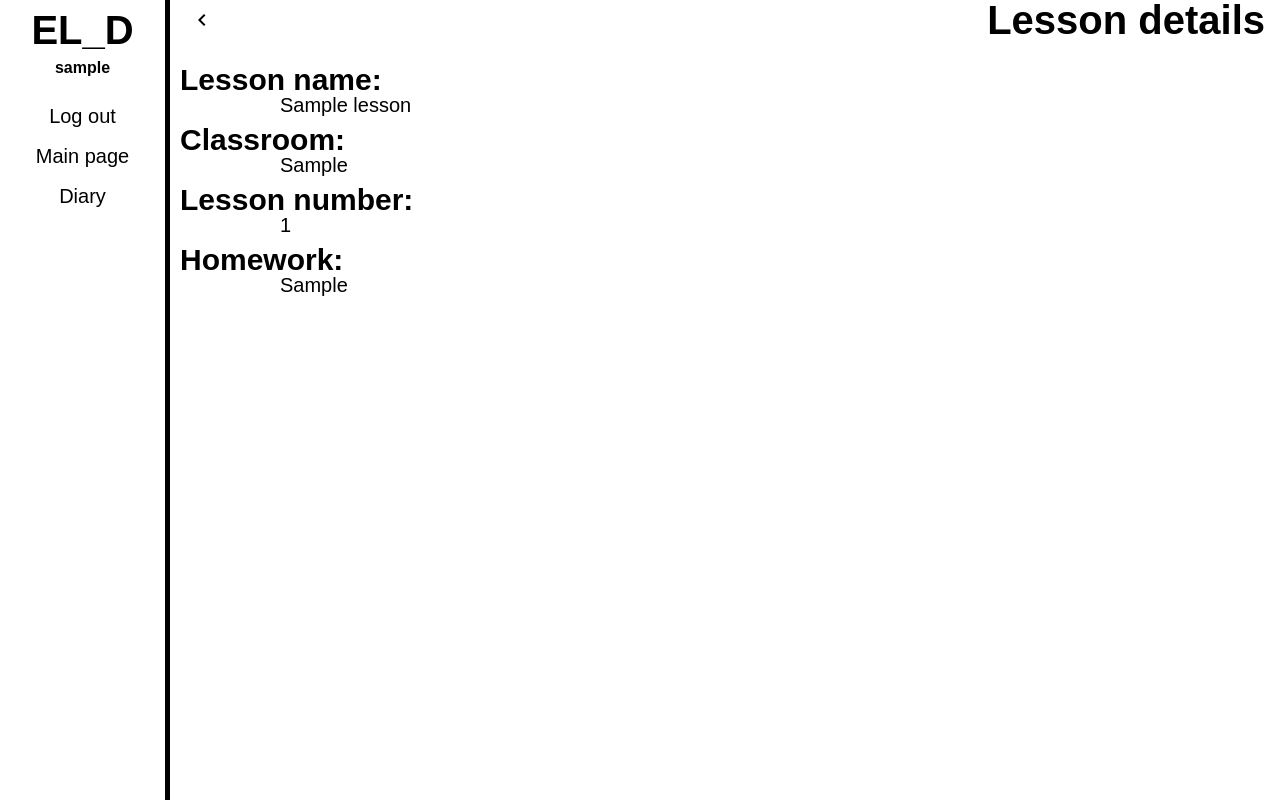
After one commit to SashaPorubaymikh/el_d, a Django app: page /diary/lesson_details/1/ in a window 1280 px wide. The commit adds this page. Run offline with Django 3.2, Linux system fonts and the light colour scheme; a user stored in the database is signed in; tables that the repository leaves empty hold one stand-in row (values such as "Sample post").

Commit message:
Added edit lesson view, lessn details view. Added sidebar.

```diff
--- /dev/null
+++ b/desktop/lesson_details_view.py
@@ -0,0 +1,21 @@
+from django.shortcuts import render, HttpResponseRedirect
+from django.contrib.auth.decorators import login_required
+
+from diary.models import Lesson, HomeWork
+
+@login_required
+def lesson_details(request, id):
+    homework = HomeWork.objects.filter(id=id).first()
+    if homework != None and homework.lesson.user == request.user:
+        lesson = homework.lesson
+        context = {
+            'name' : lesson.name,
+            'classroom' : lesson.classroom,
+            'number' : lesson.number,
+            'homework' : homework.homework,
+            'username' : request.user.username,
+            'user_is_authenticated' : True,
+        }
+        return render(request, 'desktop/lesson_details.html', context=context)
+
+    return HttpResponseRedirect(reverse('diary:diary', args=[0]))
--- a/desktop/urls.py
+++ b/desktop/urls.py
@@ -4,7 +4,6 @@ from django.urls import path, include, register_converter
 from .diary_view import diary_page
 from .edit_lesson_view import add_lesson, delete_lesson, add_homework, mark_as_done
 from .lesson_details_view import lesson_details
-
 
 app_name = 'diary'
 
@@ -21,4 +20,9 @@ register_converter(NegativeIntConverter, "negativeInt")
 
 urlpatterns = [
   path('week/<negativeInt:week>/', diary_page, name='diary'),
+  path('add_lesson/', add_lesson, name='add_lesson'),
+  path('delete_lesson/<int:id>/', delete_lesson, name='delete_lesson'),
+  path('edit_homework/<negativeInt:week>/<int:id>/', add_homework, name='edit_homework'),
+  path('lesson_details/<int:id>/', lesson_details, name="lesson_details"),
+  path('mark_as_done/<int:id>/', mark_as_done, name="mark_as_done"),
 ]
--- /dev/null
+++ b/static/desktop/left.css
@@ -0,0 +1,35 @@
+.sidebar {
+    border-right: 5px solid black;
+    height: 100%;
+}
+
+.site_name {
+    font-size: 40px;
+    text-align: center;
+    font-weight: 800;
+    margin-bottom: 10px;
+    padding-top: 10px;
+}
+
+.username {
+    text-align: center;
+    margin-bottom: 20px;
+    font-weight: 600;
+}
+
+.link {
+    text-align: center;
+    display: block;
+    font-size: 20px;
+    text-decoration: none;
+    color: inherit;
+    padding: 10px 0;
+}
+
+.link:hover {
+    background: #ededed;
+    border-top: 2px solid black;
+    border-bottom: 2px solid black;
+    padding: 8px 0;
+    transition: 100ms;
+}
--- /dev/null
+++ b/static/desktop/lesson_details.css
@@ -0,0 +1,27 @@
+.main_section {
+    display: flex;
+    height: 100%;
+    font-family: sans-serif;
+}
+
+.left {
+    width: 170px;
+}
+
+.details {
+    flex: 1;
+    margin-left: 10px;
+}
+
+.parameter {
+    font-size: 30px;
+    font-weight: 600;
+}
+
+.argument {
+    font-size: 20px;
+    font-weight: 400;
+    margin-left: 100px;
+    margin-bottom: 10px;
+    width: 50%;
+}
--- /dev/null
+++ b/static/includes/navbar.css
@@ -0,0 +1,36 @@
+
+.navbar {
+    margin: 0px 0px 10px 0px;
+    display: flex;
+    justify-content: space-between;
+}
+
+.right_navbar {
+    display: flex;
+}
+
+.left_navbar {
+    display: flex;
+}
+
+.navbar_link {
+    margin-top: 3px;
+    padding: 5px 10px 5px 10px;
+    text-decoration: none;
+    color: black;
+    transition: 0.25ms;
+    font-size: 18px;
+    height: 18px;
+}
+.navbar_link:hover {
+    padding: 3px 8px 8px 8px;
+    background-color: lightgray;
+    border: 2px solid black;
+}
+
+.page_name {
+    font-size: 40px;
+    font-weight: 800;
+    margin-bottom: 15px;
+    margin-right: 15px;
+}
--- /dev/null
+++ b/templates/desktop/left.html
@@ -0,0 +1,18 @@
+{% load static %}
+
+<link rel="stylesheet" type="text/css" href="{% static '/desktop/left.css' %}">
+
+<div class="sidebar">
+    <h2 class="site_name">EL_D</h2>
+    <p class="username">{{ username }}</p>
+    {% if user_is_authenticated %}
+        <a class="link" href="{% url 'user:logout' %}">Log out</a>
+        <a class="link" href="{% url 'main_page' %}">Main page</a>
+        <a class="link" href="{% url 'diary:diary' week=0 %}">Diary</a>
+    {% else %}
+        <a class="link" href="{% url 'user:signup' %}">Sign up</a>
+        <a class="link" href="{% url 'user:login' %}">Sign in</a>
+        <a class="link" href="{% url 'main_page' %}">Main page</a>
+    {% endif %}
+
+</div>
--- /dev/null
+++ b/templates/desktop/lesson_details.html
@@ -0,0 +1,34 @@
+<head>
+    <title>EL_D</title>
+
+    {% load static %}
+    <link rel="stylesheet" type="text/css" href="{% static 'global.css' %}">
+    <link rel="stylesheet" type="text/css" href="{% static 'desktop/lesson_details.css' %}">
+    <link rel="stylesheet" type="text/css" href="{% static 'includes/navbar.css' %}">
+
+    <link rel="stylesheet" href="https://fonts.googleapis.com/icon?family=Material+Icons">
+</head>
+
+<section class="main_section">
+    <div class="left">
+        {% include "desktop/left.html" %}
+    </div>
+    <div class="details">
+        <div class="navbar">
+            <a href="{% url 'diary:diary' week=0 %}" class="navbar_link" title="Back to diary">
+                <i class="material-icons">
+                    keyboard_arrow_left
+                </i>
+            </a>
+            <h1 class="page_name">Lesson details</h1>
+        </div>
+        <h3 class="parameter">Lesson name:</h3>
+        <p class="argument">{{name}}</p>
+        <h3 class="parameter">Classroom:</h3>
+        <p class="argument">{{classroom}}</p>
+        <h3 class="parameter">Lesson number:</h3>
+        <p class="argument">{{number}}</p>
+        <h3 class="parameter">Homework:</h3>
+        <p class="argument">{{homework}}</p>
+    </div>
+</section>
```
Also changed, not shown: desktop/edit_lesson_view.py (added, +80 -0 lines), desktop/forms.py (added, +13 -0 lines), desktop/forms_logic.py (added, +12 -0 lines), static/desktop/add_lesson.css (added, +22 -0 lines), static/includes/error.css (added, +10 -0 lines), templates/desktop/add_homework.html (added, +26 -0 lines), templates/desktop/addlesson.html (added, +34 -0 lines), templates/desktop/main_page.html (+12 -0 lines), templates/user/login.html (+23 -0 lines), templates/user/signup.html (+23 -0 lines).
